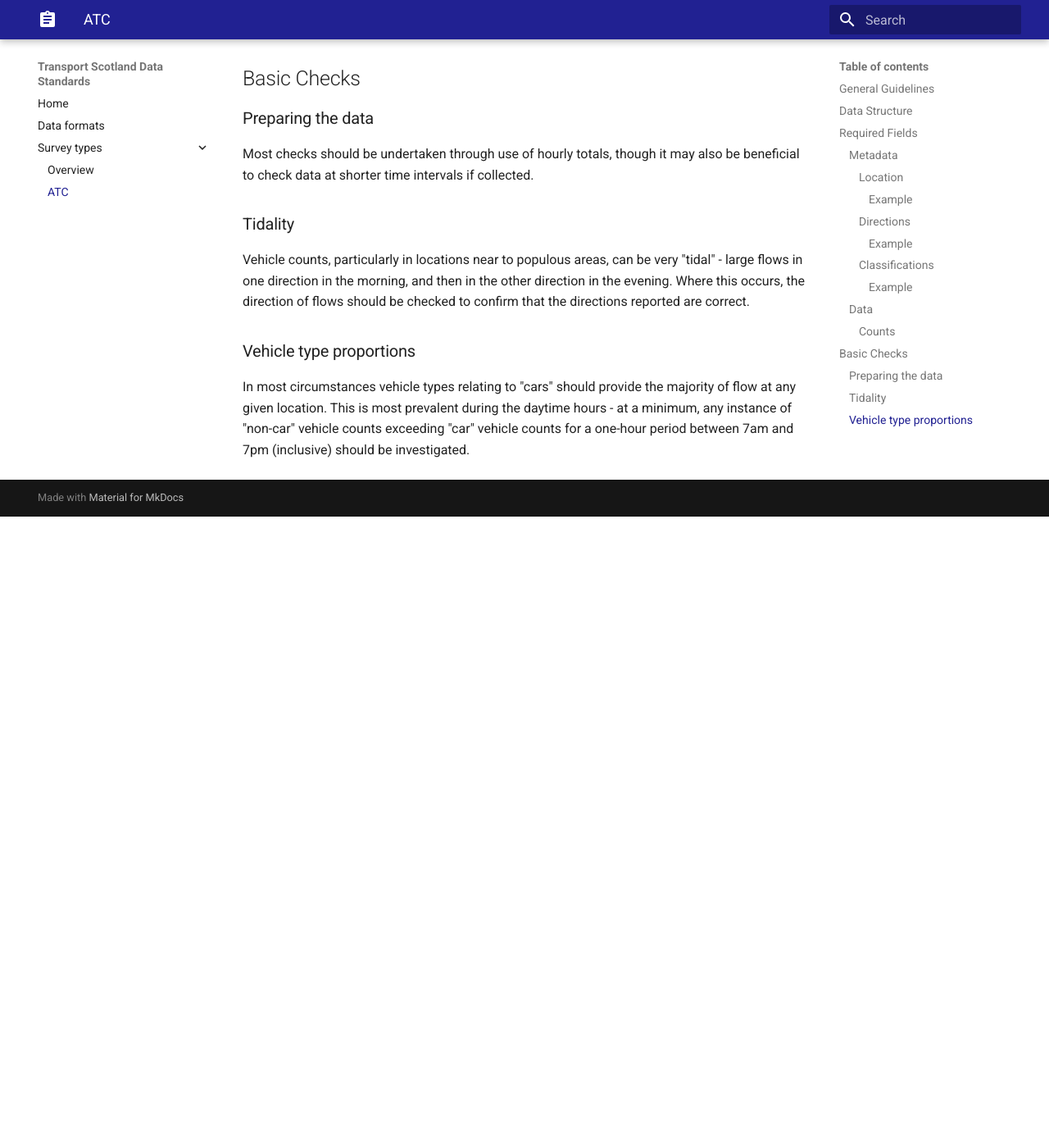
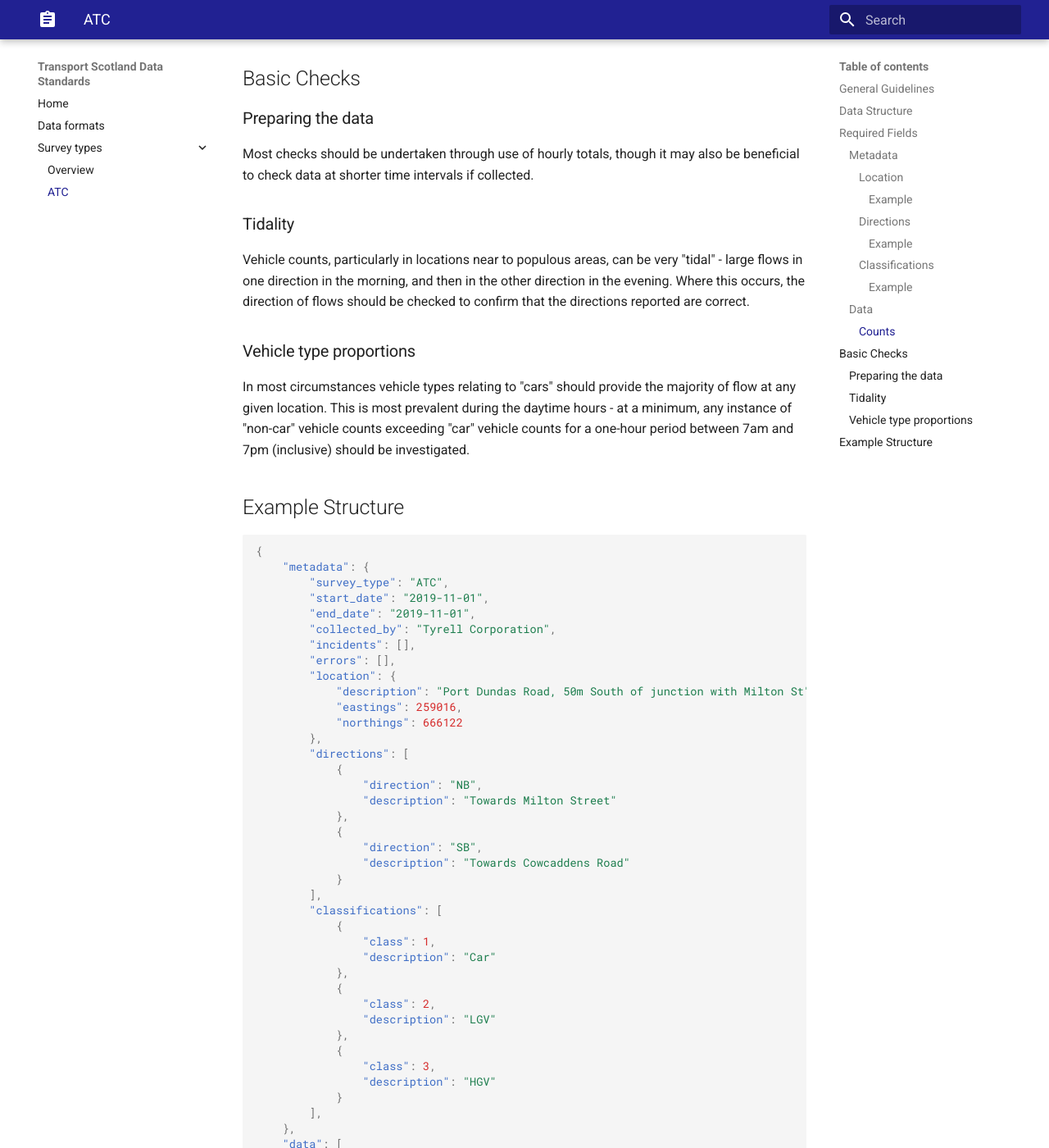
Before and after one commit to TransportScotland/data-standards, an MkDocs documentation site: the page built from docs/survey_types/atc.md, in a window 1280 px wide and 1400 px high, scrolled down 3709 px. Shown: the whole window at 82% size. Built offline with MkDocs 1.6.1 and Material for MkDocs 9.7.7, drawn with Linux system fonts in a browser that asks for light colours; before the commit the page ends 4339 px from its top, so only the background shows below that; some of the changed text lies outside the part shown.

Commit message:
Add in full example structure for ATCs

````diff
--- a/docs/survey_types/atc.md
+++ b/docs/survey_types/atc.md
@@ -139,4 +139,122 @@
 ### Vehicle type proportions
 In most circumstances vehicle types relating to "cars" should provide the majority of flow at any given location. This is most prevalent during the daytime hours - at a minimum, any instance of "non-car" vehicle counts exceeding "car" vehicle counts for a one-hour period between 7am and 7pm (inclusive) should be investigated.
 
+## Example Structure
+
+```json
+{
+    "metadata": {
+        "survey_type": "ATC",
+        "start_date": "2019-11-01",
+        "end_date": "2019-11-01",
+        "collected_by": "Tyrell Corporation",
+        "incidents": [],
+        "errors": [],
+        "location": {
+            "description": "Port Dundas Road, 50m South of junction with Milton St",
+            "eastings": 259016,
+            "northings": 666122
+        },
+        "directions": [
+            {
+                "direction": "NB",
+                "description": "Towards Milton Street"
+            },
+            {
+                "direction": "SB",
+                "description": "Towards Cowcaddens Road"
+            }
+        ],
+        "classifications": [
+            {
+                "class": 1,
+                "description": "Car"
+            },
+            {
+                "class": 2,
+                "description": "LGV"
+            },
+            {
+                "class": 3,
+                "description": "HGV"
+            }
+        ],
+    },
+    "data": [
+        {
+            "start": "2019-11-01 07:00",
+            "end": "2019-11-01 08:00",
+            "counts": [
+                {
+                    "direction": "NB",
+                    "class": 1,
+                    "count": 10
+                },
+                {
+                    "direction": "NB",
+                    "class": 2,
+                    "count": 8
+                },
+                {
+                    "direction": "NB",
+                    "class": 3,
+                    "count": 5
+                },
+                {
+                    "direction": "SB",
+                    "class": 1,
+                    "count": 8
+                },
+                {
+                    "direction": "SB",
+                    "class": 2,
+                    "count": 4
+                },
+                {
+                    "direction": "SB",
+                    "class": 3,
+                    "count": 2
+                }
+            ]
+        },
+        {
+            "start": "2019-11-01 08:00",
+            "end": "2019-11-01 09:00",
+            "counts": [
+                {
+                    "direction": "NB",
+                    "class": 1,
+                    "count": 10
+                },
+                {
+                    "direction": "NB",
+                    "class": 2,
+                    "count": 8
+                },
+                {
+                    "direction": "NB",
+                    "class": 3,
+                    "count": 5
+                },
+                {
+                    "direction": "SB",
+                    "class": 1,
+                    "count": 8
+                },
+                {
+                    "direction": "SB",
+                    "class": 2,
+                    "count": 4
+                },
+                {
+                    "direction": "SB",
+                    "class": 3,
+                    "count": 2
+                }
+            ]
+        }
+    ]
+}
+```
+
 --8<-- "includes/abbreviations.md"
````
